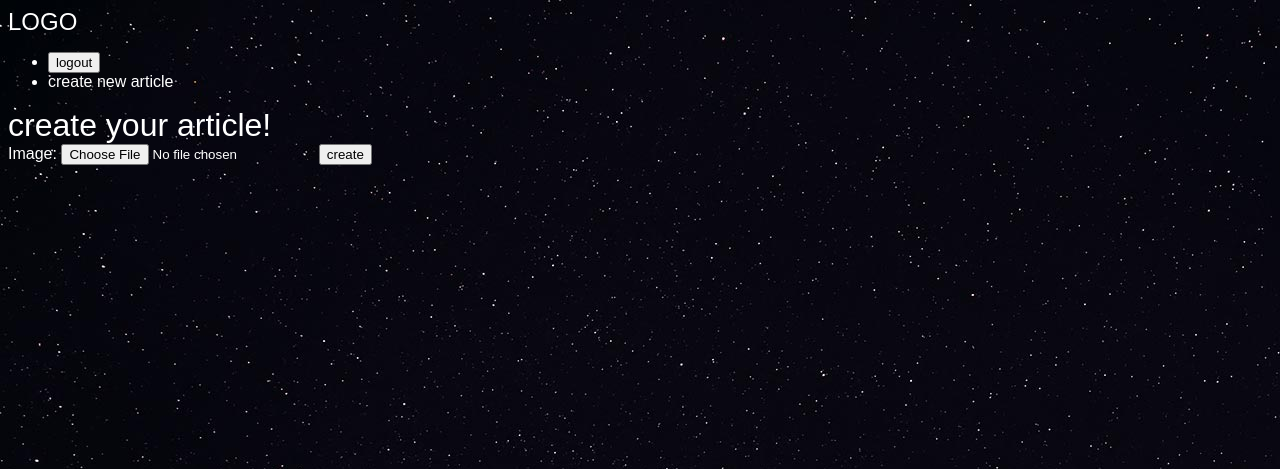
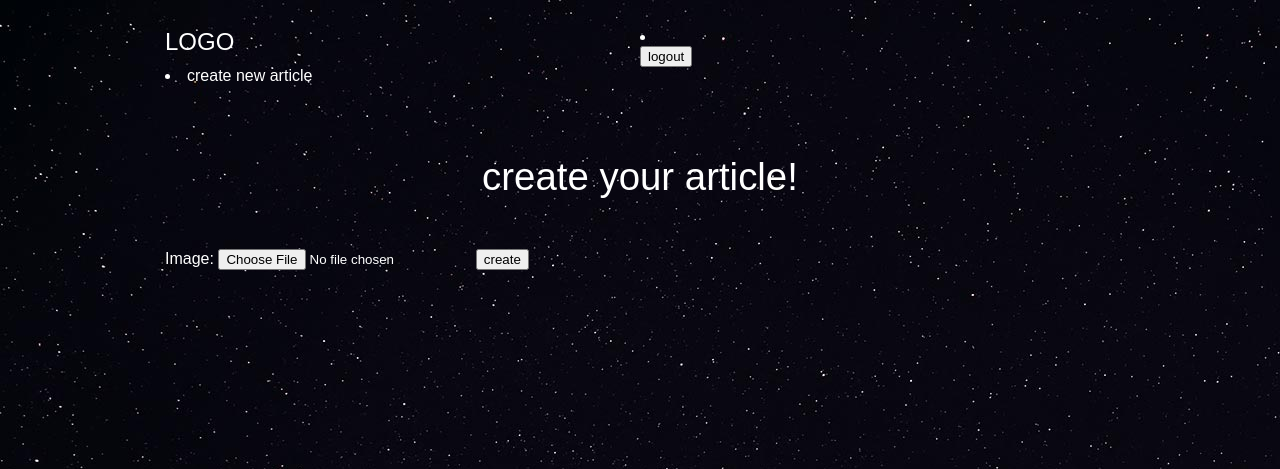
Before and after one commit to mamtech-A/djangoBlogneo, a Django app: page /articles/create in a window 1280 px wide. Shown: the top 469 px of the page. Run offline with Django 4.2, Linux system fonts and the light colour scheme; a user stored in the database is signed in; parts of the project's set-up code (start-up, migrations or seed data) failed here and were passed over.

Commit message:
change style

```diff
--- a/articles/views.py
+++ b/articles/views.py
@@ -12,10 +12,11 @@ def articles_list(request):
         author = article.author.single()
         article_data = {
             'title': article.title,
-            'content': article.body,
+            'body': article.body,
             'slug': article.slug,
             'date': article.date,
-            'author': author.name
+            'author': author.name,
+            'snippet': article.snippet()
         }
         article_list.append(article_data)
     args = {'articles': article_list}
--- a/assets/styles.css
+++ b/assets/styles.css
@@ -17,3 +17,71 @@ a, a:hover, a:visited {
     color: #fff;
     text-decoration: none;
 }
+
+.wrapper{
+    max-width:960px;
+    margin:0 auto;
+}
+div.wrapper h1{
+    text-align:center;
+    margin:50px auto;
+    font-size:2.4em;
+}
+header{
+    display:grid;
+    grid-template-columns:1fr 1fr;
+    padding:20px 0;
+}
+header nav li{
+    display:inline-block;
+    margin-left:170px;
+}
+header nav logout{
+    background:none;
+    color:#fff;
+    cursor:pointer;
+    border:0;
+    font-size:1em;
+}
+.articles{
+    display:grid;
+    grid-template-columns:1fr;
+    grid-gap:40px;
+}
+.article{
+    border:1px solid #00dba0;
+    position:relative;
+
+}
+.article h2{
+    font-size:1.2em;
+}
+
+.article-detail .article{
+    padding:0;
+}
+
+.article-detail .article img{
+    max-width:100%;
+}
+
+.article-detail .article p{
+    padding:10px 0 0 10px;
+}
+.articles .article h2{
+    padding:10px 0 0 10px;
+}
+.articles .article .body{
+    padding:10px 0 0 10px;
+    }
+
+.article .author{
+    display:grid;
+    grid-template-columns:1fr 1fr;
+    background-color:#00dba0;
+    color:#0f121f;
+}
+.content{
+    max-width:950px;
+    margin:auto;
+}
--- a/templates/base.html
+++ b/templates/base.html
@@ -10,15 +10,16 @@
     </title>
     <link rel="stylesheet" href="{% static 'styles.css' %}">
 </head>
+
 <body>
+<div class="content">
+    <header>
         <h2><a href="{% url 'articles:list' %}"> LOGO</a></h2>
-<nav>
-    <ul>
                 {% if user.is_authenticated %}
                     <li>
-            <form class="logout-link" action="{% url 'accounts:logout'%}" method="post">
+                        <form class="logout-link" action="{% url 'accounts:logout' %}" method="post">
                             {% csrf_token %}
-                <button type="submit">logout</button>
+                            <button class="logout" type="submit">logout</button>
                         </form>
                     </li>
                     <li>
@@ -34,11 +35,12 @@
                 {% endif %}
             </ul>
         </nav>
+    </header>
     <div class="wrapper">
         {% block content %}
 
         {% endblock %}
     </div>
-
+</div>
 </body>
 </html>
```
Also changed, not shown: articles/templates/articles/articleslist.html (+18 -6 lines), accounts/forms.py (added), db.sqlite3. Lines whose indentation alone changed are shown as unchanged.
